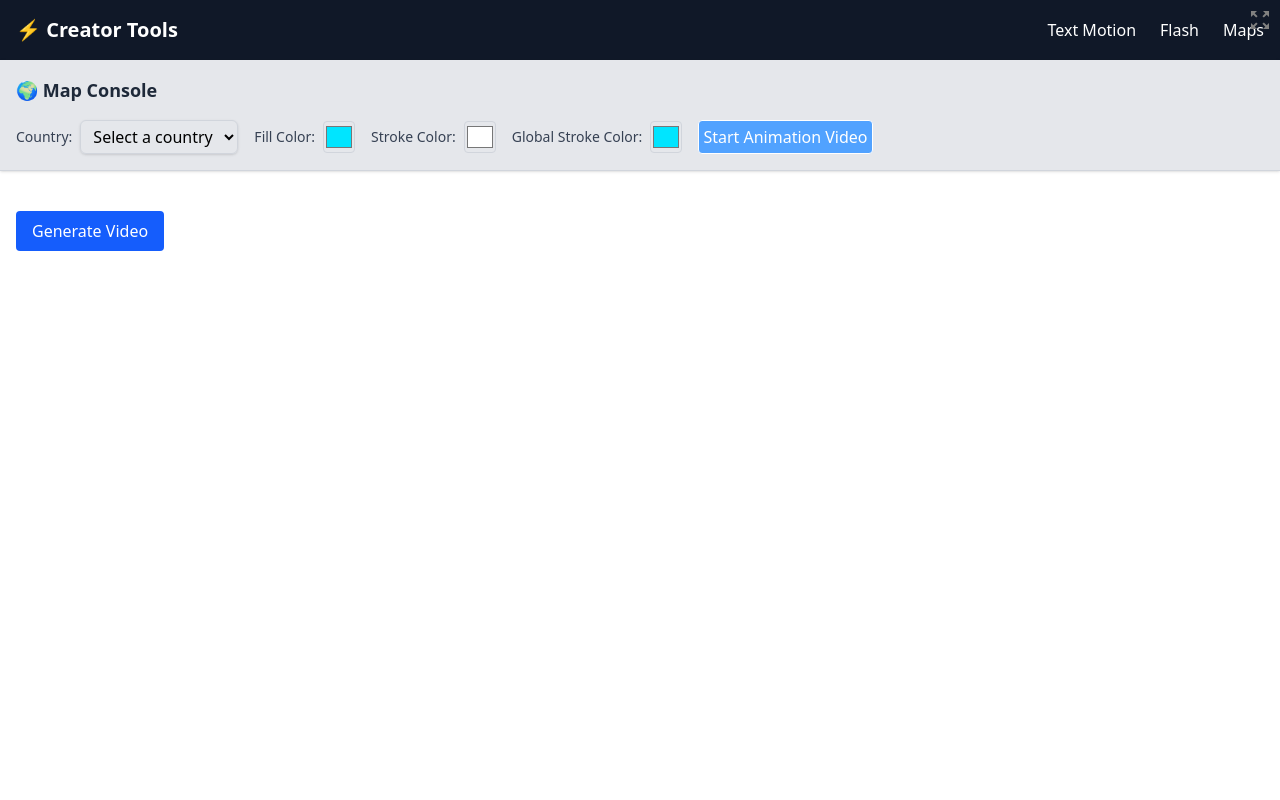
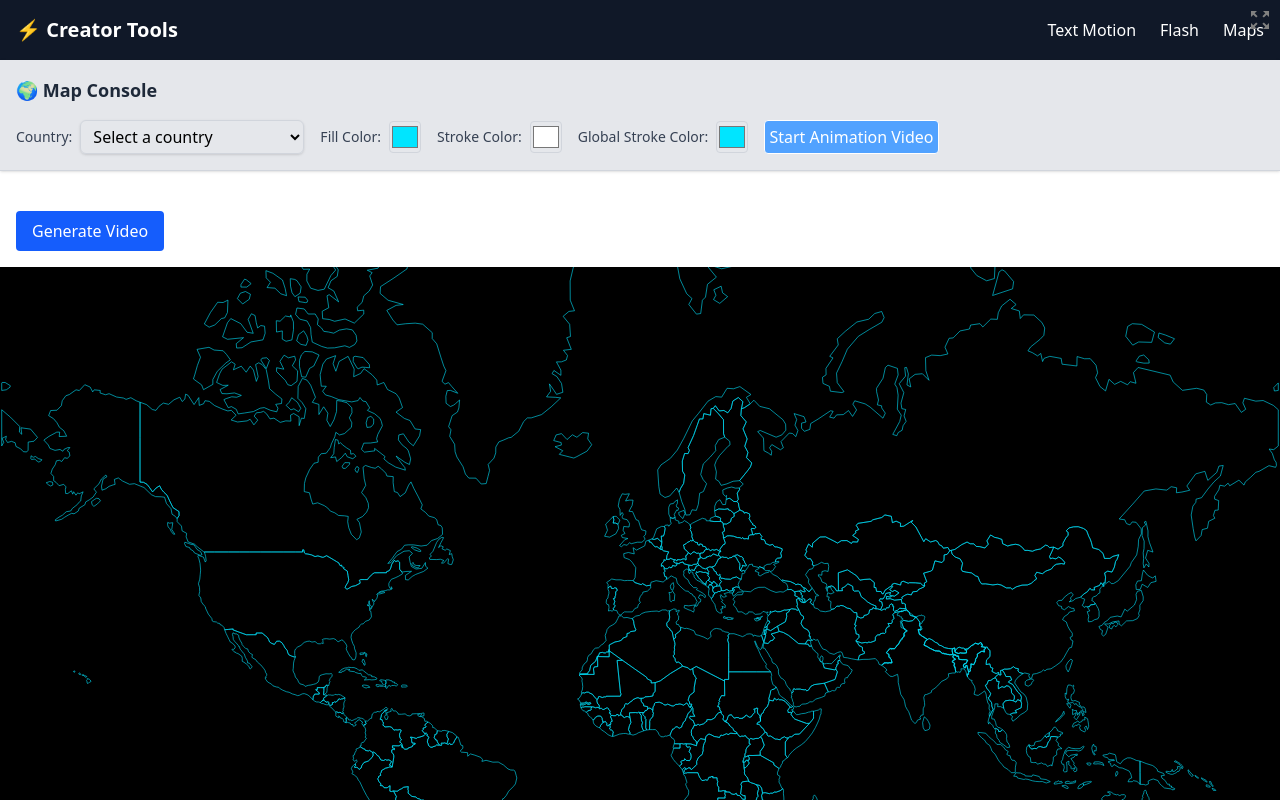
Before and after one commit to Sagarsharma11/text-motion, a Next.js app: page /maps in a window 1280 px wide. Shown: the top 800 px of the page. Built offline with nearby package versions, Linux system fonts and the light colour scheme.

Commit message:
Update page.tsx

```diff
--- a/app/maps/page.tsx
+++ b/app/maps/page.tsx
@@ -120,7 +120,7 @@ const Page = () => {
         globalColor={globalStrokeColor}
       />
 
-      {/* <Map2
+      <Map2
         mapContainerRef={mapContainerRef}
         selectedCountry={selectedCountry}
         onCountriesLoaded={setCountryList}
@@ -131,7 +131,7 @@ const Page = () => {
         key={mapKey}
         animationCycle={animationCycle}
         fullscreenTriggered={fullscreenTriggered}
-      /> */}
+      />
     </div>
   );
 };
```
